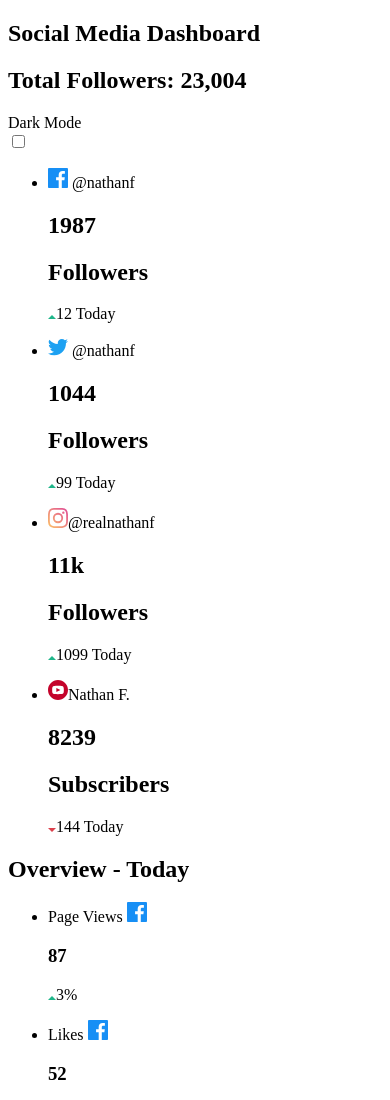
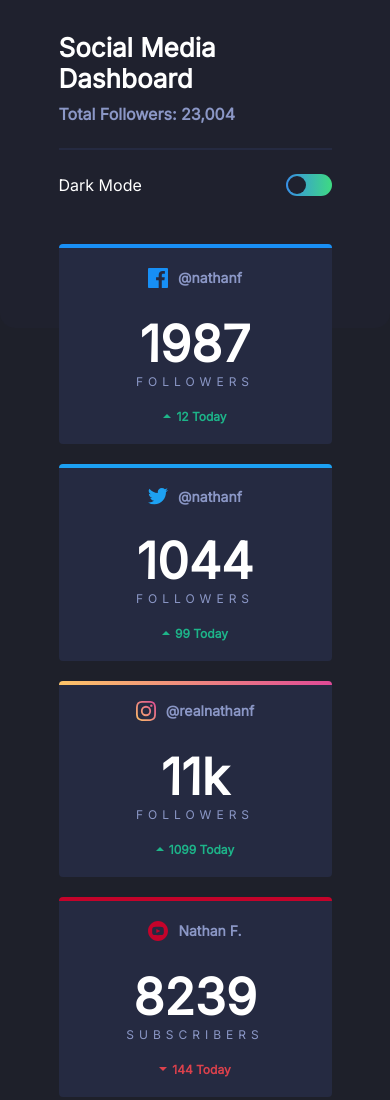
Before and after one commit to group-4-ist103/project, a plain HTML site: page index.html in a window 390 px wide. Shown: the top 1100 px of the page. Drawn offline with Linux system fonts and the light colour scheme.

Commit message:
Css (#2)
* html 1st try

* after Halan's help

* "first css"

* Adjusted the css to implement the dark theme, interactive elements and responsive functions

---------

Co-authored-by: “anabeatty” <“anabmdeazevedo@gmail.com”>
Co-authored-by: Kilian Abel Anibal Flores <kiliananibal@gmail.com>

```diff
--- a/mystyle.css
+++ b/mystyle.css
@@ -0,0 +1,305 @@
+:root {
+  --facebook-color: hsl(208, 92%, 53%);
+  --twitter-color: hsl(203, 89%, 53%);
+  --instagram-color: linear-gradient(
+    90deg,
+    hsl(37, 97%, 70%),
+    hsl(329, 70%, 58%)
+  );
+  --youtube-color: hsl(348, 97%, 39%);
+  --green-color: hsl(163, 72%, 41%);
+  --red-color: hsl(356, 69%, 56%);
+}
+
+html {
+  --background-color: hsl(230, 17%, 14%);
+  --header-background-color: hsl(232, 19%, 15%);
+  --card-background-color: hsl(228, 28%, 20%);
+  --selected-card-background-color: hsl(229, 22%, 25%);
+  --text-color-primary: hsl(0, 0%, 100%);
+  --text-color-secondary: hsl(228, 34%, 66%);
+  --switch-background-color: linear-gradient(
+    90deg,
+    hsl(210, 78%, 56%),
+    hsl(146, 68%, 55%)
+  );
+}
+
+html#light_mode {
+  --background-color: hsl(0, 0%, 100%);
+  --header-background-color: hsl(225, 100%, 98%);
+  --card-background-color: hsl(227, 47%, 96%);
+  --selected-card-background-color: hsl(227, 52%, 91%);
+  --text-color-primary: hsl(230, 17%, 14%);
+  --text-color-secondary: hsl(228, 12%, 44%);
+  --switch-background-color: linear-gradient(
+    90deg,
+    hsl(230, 22%, 74%) hsl(230, 22%, 74%)
+  );
+}
+
+.green_color {
+  color: var(--green-color);
+}
+
+.red_color {
+  color: var(--red-color);
+}
+
+* {
+  transition: 0.3s;
+}
+
+body {
+  margin: 0;
+  font-family: Inter;
+  background-color: var(--background-color);
+}
+
+header {
+  padding: 2% 15%;
+  display: flex;
+  background-color: var(--header-background-color);
+  border-bottom: 100px solid var(--header-background-color);
+  border-radius: 0 0 15px 15px;
+  align-items: center;
+  justify-content: space-between;
+}
+
+header h1 {
+  color: var(--text-color-primary);
+  font-size: 26px;
+  margin: 0;
+}
+
+header h2 {
+  color: var(--text-color-secondary);
+  font-size: 16px;
+  margin: 10px 0 0 0;
+}
+
+main {
+  margin-top: -100px;
+  padding: 0 15%;
+}
+
+.facebook_item {
+  border-top: 4px solid var(--facebook-color);
+}
+
+.twitter_item {
+  border-top: 4px solid var(--twitter-color);
+}
+
+.instagram_item {
+  padding-top: 22px;
+}
+
+.instagram_item::before {
+  content: "";
+  position: absolute;
+  top: 0;
+  left: 0;
+  right: 0;
+  height: 4px;
+  border-radius: 4px 4px 0 0;
+  background: var(--instagram-color);
+}
+
+.youtube_item {
+  border-top: 4px solid var(--youtube-color);
+}
+
+.dashboard ul {
+  display: flex;
+  list-style: none;
+  gap: 20px;
+  padding: 0;
+  flex-wrap: wrap;
+}
+
+.dashboard ul li {
+  flex: 1 1 130px;
+  background-color: var(--card-background-color);
+  padding: 20px;
+  text-align: center;
+  border-radius: 4px;
+  position: relative;
+}
+
+.dashboard ul li:hover {
+  background-color: var(--selected-card-background-color);
+  cursor: pointer;
+}
+
+.dashboard ul li span {
+  display: flex;
+  align-items: center;
+  margin: 0 auto;
+  width: fit-content;
+  gap: 10px;
+  color: var(--text-color-secondary);
+  font-size: 14px;
+  font-weight: bold;
+}
+
+.dashboard ul li h1 {
+  font-size: 50px;
+  color: var(--text-color-primary);
+  margin: 26px 0 0 0;
+}
+
+.dashboard ul li h2 {
+  text-transform: uppercase;
+  font-weight: normal;
+  font-size: 12px;
+  color: var(--text-color-secondary);
+  letter-spacing: 5px;
+  margin: 0px 0 0 0;
+}
+
+.dashboard ul li p {
+  display: flex;
+  align-items: center;
+  width: fit-content;
+  margin: 0 auto;
+  margin-top: 20px;
+  gap: 5px;
+  font-size: 12px;
+  font-weight: bold;
+}
+
+.overview-boxes {
+  margin-top: 60px;
+}
+
+.overview-boxes h1 {
+  color: var(--text-color-primary);
+}
+
+.overview-boxes ul {
+  display: flex;
+  list-style: none;
+  padding: 0;
+  flex-wrap: wrap;
+  justify-content: space-between;
+  gap: 20px;
+}
+
+.overview-boxes ul li {
+  display: flex;
+  gap: 24px;
+  background-color: var(--card-background-color);
+  flex: 1 1 130px;
+  padding: 24px;
+  border-radius: 4px;
+  flex-direction: column;
+}
+
+.overview-boxes ul li:hover {
+  background-color: var(--selected-card-background-color);
+  cursor: pointer;
+}
+
+.overview-boxes ul li section {
+  display: flex;
+  align-items: center;
+  justify-content: space-between;
+}
+
+.overview-boxes ul li section span {
+  color: var(--text-color-secondary);
+  font-weight: bold;
+  font-size: 14px;
+}
+
+.overview-boxes ul li section h1 {
+  color: var(--text-color-primary);
+  font-weight: bold;
+  font-size: 32px;
+  margin: 0;
+}
+
+.overview-boxes ul li section p {
+  display: flex;
+  align-items: center;
+  gap: 5px;
+  margin: 0;
+  align-self: end;
+}
+
+#dark-mode-button {
+  display: flex;
+  align-items: center;
+  gap: 15px;
+  color: var(--text-color-primary);
+}
+
+#switch-container {
+  position: relative;
+  display: inline-block;
+  width: 46px;
+  height: 22px;
+}
+
+#switch-checkbox {
+  display: none;
+}
+
+#switch-label {
+  display: block;
+  overflow: hidden;
+  cursor: pointer;
+  border-radius: 34px;
+  width: 100%;
+  height: 100%;
+  background-color: #ccc;
+  position: relative;
+  background-image: var(--switch-background-color);
+}
+
+#switch-label::before {
+  content: "";
+  position: absolute;
+  top: 2px;
+  left: 2px;
+  width: 18px;
+  height: 18px;
+  background-color: var(--header-background-color);
+  border-radius: 50%;
+  transition: 0.3s;
+}
+
+#switch-checkbox:checked + #switch-label::before {
+  transform: translateX(22px);
+}
+
+footer {
+  color: var(--text-color-primary);
+  padding: 2% 0;
+  background-color: var(--header-background-color);
+  border-radius: 15px 15px 0 0;
+  text-align: center;
+}
+
+footer a {
+  color: var(--text-color-secondary);
+}
+
+@media (max-width: 480px) {
+  header {
+    flex-direction: column;
+    align-items: baseline;
+  }
+
+  header section {
+    width: 100%;
+    padding: 24px 0;
+  }
+
+  #dark-mode-button {
+    display: flex;
+    border-top: 2px solid var(--card-background-color);
+    justify-content: space-between;
+  }
+}
```
Also changed, not shown: index.html (line endings or trailing spaces).
